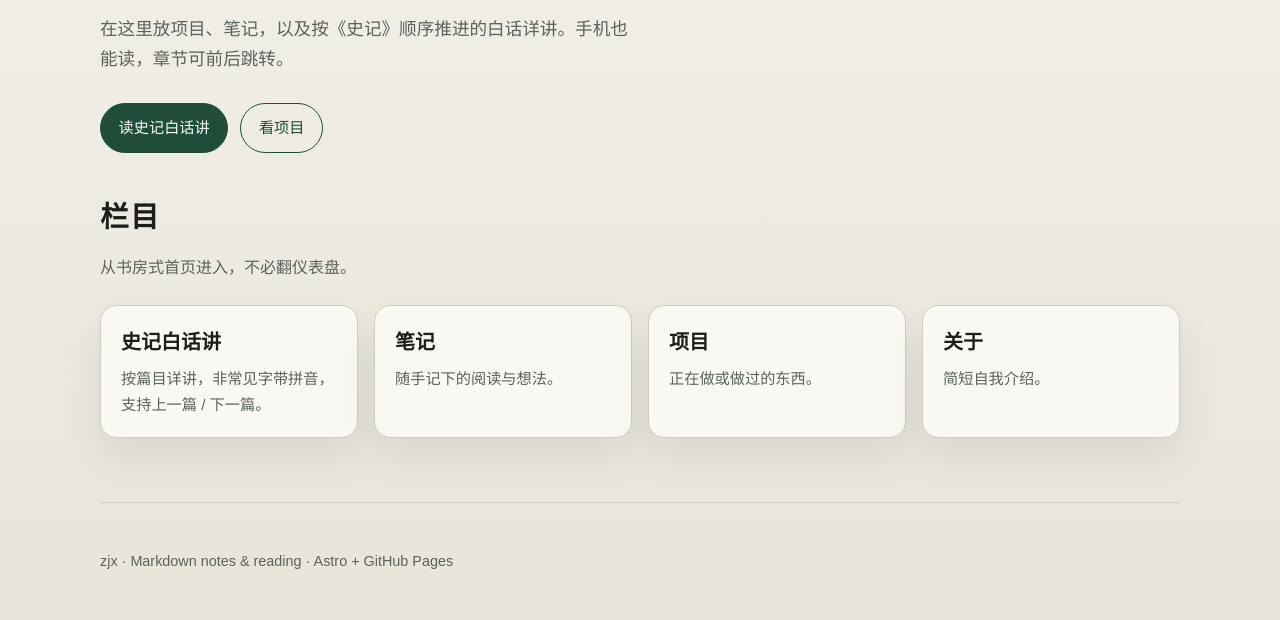
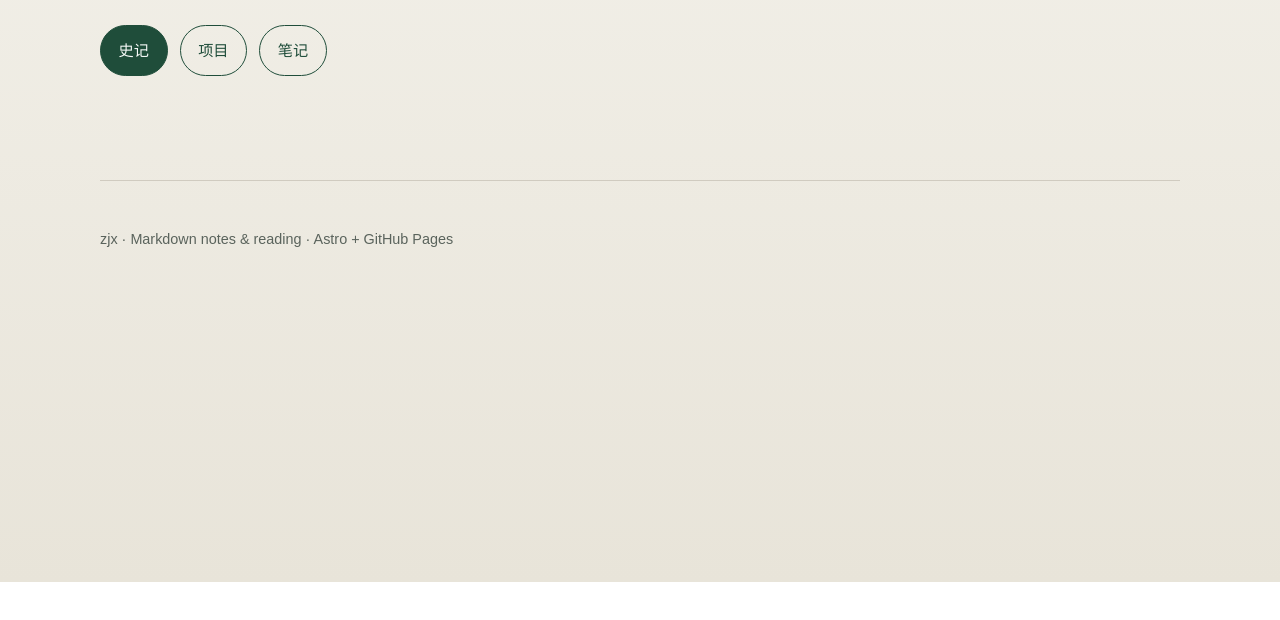
Before and after one commit to zzjxing/zhangjiaxing-site, an Astro site: page /zhangjiaxing-site/ in a window 1280 px wide. Shown: the part 218-838 px from the top of the page. After the commit the page ends 800 px from the top, so only its background shows below. Built offline with nearby package versions, Linux system fonts and the light colour scheme; Astro itself is replaced by a stand-in of ours.

Commit message:
Drop explanatory marketing copy from pages.
Co-authored-by: Cursor <cursoragent@cursor.com>

```diff
--- a/src/pages/about.astro
+++ b/src/pages/about.astro
@@ -5,10 +5,6 @@ import BaseLayout from '../layouts/BaseLayout.astro';
 <BaseLayout title="About · zjx" description="About zjx">
 	<article class="prose">
 		<h1 class="section-title">关于</h1>
-		<p class="section-lead">我是 zjx。这个站点用来放项目、笔记，以及《史记》白话连载。</p>
-		<p>
-			内容用 Markdown 维护，部署在 GitHub Pages。若你从手机打开，建议先从「史记」目录按篇阅读。
-		</p>
-		<p>以后会继续补全关于页信息；现在先够用。</p>
+		<p>zjx</p>
 	</article>
 </BaseLayout>
--- a/src/pages/index.astro
+++ b/src/pages/index.astro
@@ -11,35 +11,10 @@ const withBase = (path: string) =>
 <BaseLayout title="zjx">
 	<section class="hero">
 		<h1 class="hero-name">zjx</h1>
-		<p class="hero-lead">
-			在这里放项目、笔记，以及按《史记》顺序推进的白话详讲。手机也能读，章节可前后跳转。
-		</p>
 		<div class="hero-actions">
-			<a class="button" href={withBase('/shiji/')}>读史记白话讲</a>
-			<a class="button secondary" href={withBase('/projects/')}>看项目</a>
-		</div>
-	</section>
-
-	<section>
-		<h2 class="section-title">栏目</h2>
-		<p class="section-lead">从书房式首页进入，不必翻仪表盘。</p>
-		<div class="card-grid">
-			<a class="card" href={withBase('/shiji/')}>
-				<h3>史记白话讲</h3>
-				<p>按篇目详讲，非常见字带拼音，支持上一篇 / 下一篇。</p>
-			</a>
-			<a class="card" href={withBase('/notes/')}>
-				<h3>笔记</h3>
-				<p>随手记下的阅读与想法。</p>
-			</a>
-			<a class="card" href={withBase('/projects/')}>
-				<h3>项目</h3>
-				<p>正在做或做过的东西。</p>
-			</a>
-			<a class="card" href={withBase('/about/')}>
-				<h3>关于</h3>
-				<p>简短自我介绍。</p>
-			</a>
+			<a class="button" href={withBase('/shiji/')}>史记</a>
+			<a class="button secondary" href={withBase('/projects/')}>项目</a>
+			<a class="button secondary" href={withBase('/notes/')}>笔记</a>
 		</div>
 	</section>
 </BaseLayout>
--- a/src/pages/notes/index.astro
+++ b/src/pages/notes/index.astro
@@ -14,7 +14,6 @@ const withBase = (path: string) =>
 
 <BaseLayout title="Notes · zjx" description="Notes by zjx">
 	<h1 class="section-title">笔记</h1>
-	<p class="section-lead">短记录与随想。</p>
 	{
 		notes.length === 0 ? (
 			<p class="meta">还没有笔记，稍后补充。</p>
--- a/src/pages/projects/index.astro
+++ b/src/pages/projects/index.astro
@@ -14,7 +14,6 @@ const withBase = (path: string) =>
 
 <BaseLayout title="Projects · zjx" description="Projects by zjx">
 	<h1 class="section-title">项目</h1>
-	<p class="section-lead">做着玩或正在用的东西。</p>
 	<ul class="list">
 		{
 			projects.map((project) => (
--- a/src/pages/shiji/index.astro
+++ b/src/pages/shiji/index.astro
@@ -12,9 +12,6 @@ const withBase = (path: string) =>
 
 <BaseLayout title="史记白话讲 · zjx" description="按《史记》篇目顺序的白话详讲">
 	<h1 class="section-title">史记白话讲</h1>
-	<p class="section-lead">
-		按司马迁原篇顺序详讲，尽量讲全情节；非常见字标注拼音。每章页顶页底可跳转上一篇 / 下一篇。
-	</p>
 	<ul class="list">
 		{
 			chapters.map((chapter) => (
```
